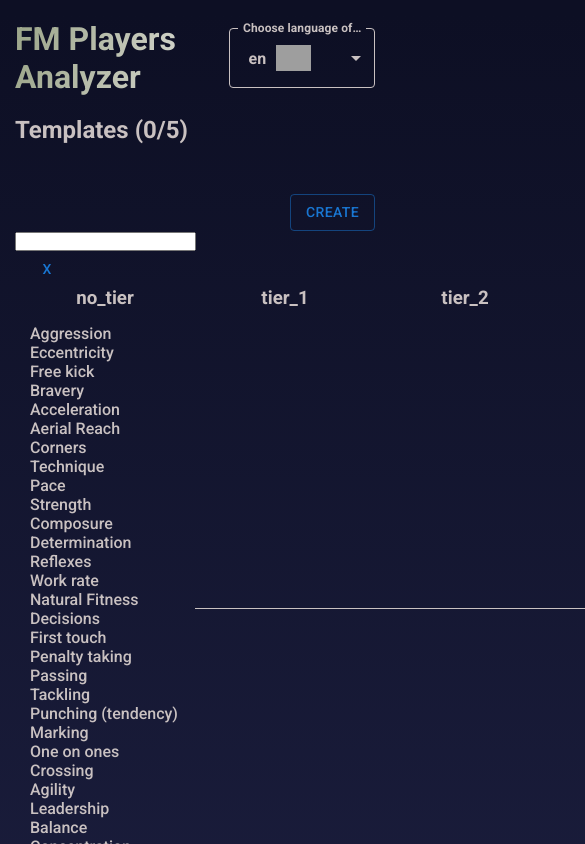
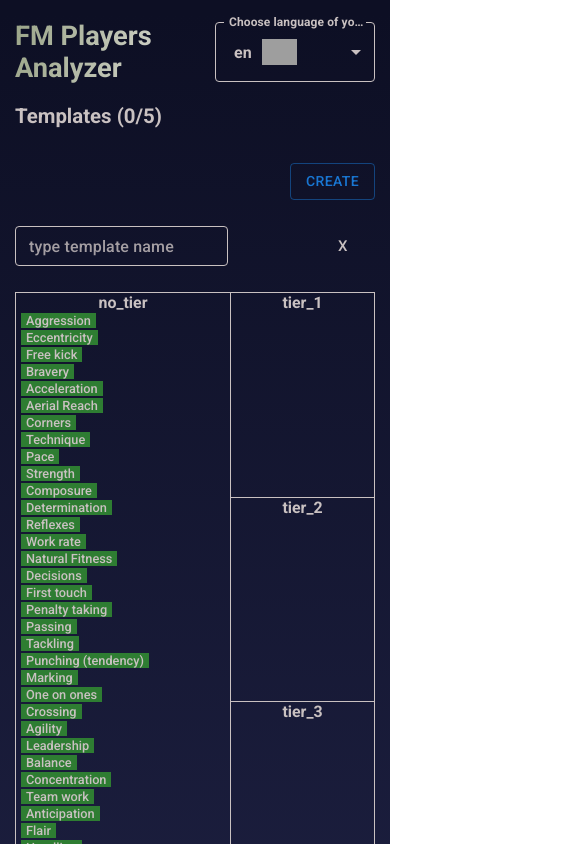
Before and after one commit to TheLastDance/fm-players-analyzer-client, a React (Vite) app in the folder client/: page / in a window 390 px wide. Both pictures are taken after a click on the button "CREATE". Shown: the top 844 px of the page, 585 px wide, since content can reach past the window. Built offline with nearby package versions, Linux system fonts and the light colour scheme; grey boxes are pictures that could not be loaded.

Commit message:
finished styling part

```diff
--- a/client/src/App.css
+++ b/client/src/App.css
@@ -4,6 +4,7 @@
   color: var(--maincFontColor);
   font-weight: 500;
   font-family: Roboto;
+  font-size: var(--mainFS);
 }
 
 #root {
--- a/client/src/App.tsx
+++ b/client/src/App.tsx
@@ -56,7 +56,7 @@
     }
   }
 
-  console.log(templateArraytoServerObj(localStorage.getItem('templates')));
+  console.log(data);
 
   return (
     <>
--- a/client/src/components/Form/Form.css
+++ b/client/src/components/Form/Form.css
@@ -10,7 +10,7 @@
 
 form input {
   margin-top: 10px;
-  font-size: var(--inputFS);
+  font-size: var(--mainFS);
   font-weight: 500;
   cursor: pointer;
   display: block;
@@ -32,11 +32,11 @@
   -webkit-appearance: none;
   -moz-appearance: none;
   appearance: none;
-  transition: 0.4s ease-in-out;
 }
 
 input::file-selector-button:hover {
   color: var(--maincFontColor);
   background: transparent;
   border-right: 1px solid var(--maincFontColor);
+  transition: 0.4s ease-in-out;
 }
--- a/client/src/components/Table/Table.css
+++ b/client/src/components/Table/Table.css
@@ -30,12 +30,12 @@
   color: var(--maincFontColor);
   background: var(--darkColor);
   cursor: pointer;
-  transition: 0.3s ease-in-out;
 }
 
 .players_table th:hover {
   text-decoration: underline;
   color: var(--blueColor);
+  transition: 0.3s ease-in-out;
 }
 
 td {
@@ -64,3 +64,13 @@
 .skill_red {
   color: rgb(116, 19, 19);
 }
+
+@media(max-width:900px) {
+  .players_table th {
+    padding: 5px 20px;
+  }
+
+  td {
+    padding: 0;
+  }
+}
--- /dev/null
+++ b/client/src/components/Templates/Template/DroppableComponent/DroppableComponent.css
@@ -0,0 +1,70 @@
+.store_container {
+  height: 100%;
+  user-select: none;
+  text-align: center;
+  padding: 0 5px;
+}
+
+.store_items {
+  height: 100%;
+}
+
+.store_container_no_tier {
+  grid-area: no_tier;
+  border: 1px solid var(--maincFontColor);
+}
+
+.store_container_tier_1 {
+  grid-area: tier_1;
+}
+
+.store_container_tier_2 {
+  grid-area: tier_2;
+}
+
+.store_container_tier_3 {
+  grid-area: tier_3;
+}
+
+.store_container_tier_4 {
+  grid-area: tier_4;
+}
+
+.store_container_tier_1,
+.store_container_tier_2,
+.store_container_tier_3,
+.store_container_tier_4 {
+  border-top: 1px solid var(--maincFontColor);
+  border-right: 1px solid var(--maincFontColor);
+}
+
+.store_container_tier_4 {
+  border-bottom: 1px solid var(--maincFontColor);
+}
+
+.store_item {
+  width: fit-content;
+  padding: 1px 0;
+}
+
+.store_item p {
+  white-space: nowrap;
+  overflow: hidden;
+  background: var(--templateAttributeColor);
+  text-overflow: ellipsis;
+  max-width: 250px;
+  font-size: var(--templateFS);
+  padding: 0 5px;
+}
+
+@media(max-width:500px) {
+  .store_item p {
+    max-width: 150px;
+  }
+}
+
+@media(max-width:350px) {
+  .store_item p {
+    max-width: 110px;
+  }
+}
--- a/client/src/components/Templates/Template/DroppableComponent/DroppableComponent.tsx
+++ b/client/src/components/Templates/Template/DroppableComponent/DroppableComponent.tsx
@@ -1,3 +1,4 @@
+import "./DroppableComponent.css"
 import { Droppable, Draggable } from "react-beautiful-dnd";
 import { attributesFull } from "../../../../data/attributes";
 import { Language, ITranslationPairs } from "../../../../types";
@@ -11,14 +12,13 @@
 
 function DroppableComponent({ name, items, id, lang }: IDroppableComponent) {
   return (
-    <div className='store_container'>
+    <div className={`store_container store_container_${name}`}>
       <div className="store_header">
         <h3>{name}</h3>
       </div>
       <Droppable droppableId={id}>
         {(provided) => (
-          <div {...provided.droppableProps} ref={provided.innerRef}>
-            <div className="store_items">
+          <div className={`store_items`} {...provided.droppableProps} ref={provided.innerRef}>
             {items.map((item, index) => <Draggable draggableId={item} index={index} key={item}>
               {(provided) => (
                 <div className="store_item" {...provided.dragHandleProps} {...provided.draggableProps} ref={provided.innerRef} >
@@ -28,7 +28,6 @@
             </Draggable>)}
             {provided.placeholder}
           </div>
-          </div>
         )}
       </Droppable>
     </div>
--- /dev/null
+++ b/client/src/components/Templates/Template/MuiStyles.ts
@@ -0,0 +1,33 @@
+export const textFieldStyle = {
+  '& .MuiFormLabel-root': {
+    color: 'var(--maincFontColor)',
+    opacity: 0.8,
+  },
+  '& label.Mui-focused': {
+    color: 'var(--maincFontColor)',
+  },
+  '& .MuiInput-underline:after': {
+    borderBottomColor: 'var(--maincFontColor)',
+  },
+  '& .MuiOutlinedInput-root': {
+    color: 'var(--maincFontColor)',
+    '& fieldset': {
+      borderColor: 'var(--maincFontColor)',
+    },
+    '&:hover fieldset': {
+      borderColor: '#a8aa9e',
+    },
+    '&.Mui-focused fieldset': {
+      borderColor: 'var(--maincFontColor)',
+    },
+  },
+}
+
+export const buttonDisabled = {
+  "&.MuiButton-root": {
+    "&.Mui-disabled": {
+      color: "rgba(25,118,210,0.3)",
+      border: "1px solid rgba(25,118,210,0.3)",
+    }
+  }
+}
--- /dev/null
+++ b/client/src/components/Templates/Template/Template.css
@@ -0,0 +1,45 @@
+.template_input_cls_container {
+  display: flex;
+  justify-content: space-between;
+  align-items: center;
+  margin: 25px 0;
+}
+
+/*
+.droppables_container {
+  width: 100%;
+  min-height: 300px;
+} */
+
+.droppable_block {
+  display: grid;
+  grid-template-areas:
+    "no_tier tier_1"
+    "no_tier tier_2"
+    "no_tier tier_3"
+    "no_tier tier_4";
+  grid-template-columns: 300px 1fr;
+}
+
+.template_save_delete_buttons {
+  margin-top: 35px;
+  display: flex;
+  justify-content: space-between;
+}
+
+@media(max-width:600px) {
+  .droppable_block {
+    grid-template-columns: 1.5fr 1fr;
+  }
+}
+
+@media(max-width:350px) {
+  .template_save_delete_buttons {
+    display: flex;
+    flex-direction: column;
+    justify-content: center;
+    align-items: center;
+    margin-top: 10px;
+    row-gap: 10px;
+  }
+}
--- a/client/src/components/Templates/Template/Template.tsx
+++ b/client/src/components/Templates/Template/Template.tsx
@@ -1,10 +1,13 @@
+import './Template.css';
 import { useState } from 'react';
 import { DragDropContext, DropResult } from 'react-beautiful-dnd';
 import DroppableComponent from '../Template/DroppableComponent/DroppableComponent';
 import { attributesFull } from '../../../data/attributes';
 import { Language, ITemplateArray, TiersEnum, ITemplateOne } from '../../../types';
-import { Button } from '@mui/material';
-
+import { Button, TextField } from '@mui/material';
+import { textFieldStyle, buttonDisabled } from './MuiStyles';
+import trash_icon from "../../../assets/trash_icon.svg";
+import save_icon from "../../../assets/save_icon.svg";
 
 interface ITemplate {
   lang: Language['lang'],
@@ -46,6 +49,7 @@
     ]
   });
 
+  // handles drag and drop logic
   const handleDragDrop = (res: DropResult) => {
     const { source, destination } = res;
     const templates = [...template.templates];
@@ -88,6 +92,7 @@
 
   console.log(template, template.name);
 
+  // saves a template in array and storage and closes template component
   const handleButton = () => {
     const templates = [...templatesArray];
 
@@ -108,11 +113,13 @@
     }
   }
 
+  // closes template
   const handleCloseBtn = () => {
     setTemplatesArray(prev => [...prev].map((item) => ({ ...item, toggled: false })));
     handleFalse();
   }
 
+  // deletes template from array and storage
   const handleDeleteTemplate = () => {
     if (item) {
       const newTemplates = templatesArray.filter(el => el.id !== item.id);
@@ -124,29 +131,42 @@
 
   return (
     <DragDropContext onDragEnd={handleDragDrop} >
-      <div>
-        <div className='input_name'>
-          <label>
-            <input maxLength={7} type="text" value={template.name} onChange={(e) => setTemplates(prev => ({ ...prev, name: e.target.value }))} />
-          </label>
-        </div>
-        <Button variant='text' onClick={handleCloseBtn}>
+      <div className='template_input_cls_container'>
+        <TextField
+          sx={textFieldStyle}
+          error={error ? true : false}
+          onChange={(e) => setTemplates(prev => ({ ...prev, name: e.target.value }))}
+          id="outlined-error-helper-text"
+          label="type template name"
+          value={template.name}
+          helperText={error}
+          size='small'
+          inputProps={{
+            maxLength: 7,
+            type: "text",
+          }}
+        />
+        <Button variant='text' color='inherit' size='large' onClick={handleCloseBtn}>
           X
         </Button>
       </div>
-      {error && <p>{error}</p>}
       <div className='droppables_container'>
         <div className='droppable_block'>
           {template.templates.map((item) =>
-            <div key={item.name} >
-              <DroppableComponent name={item.name} items={item.attributes} id={item.name} lang={lang} />
-            </div>
+            <DroppableComponent key={item.name} name={item.name} items={item.attributes} id={item.name} lang={lang} />
           )}
         </div>
       </div>
-      <div className='template_save_button'>
-        {item && <Button variant='contained' color='error' onClick={handleDeleteTemplate}>Delete Template</Button>}
-        <Button disabled={!template.name || template.templates[0].attributes.length === 47} onClick={handleButton} variant='contained' >Save</Button>
+      <div className='template_save_delete_buttons'>
+        {item ? <Button variant='contained' color='error' startIcon={<img src={trash_icon} />} onClick={handleDeleteTemplate}>Delete Template</Button> : <span></span>}
+        <Button
+          disabled={!template.name || template.templates[0].attributes.length === 47}
+          endIcon={<img src={save_icon} />}
+          sx={buttonDisabled}
+          onClick={handleButton}
+          variant='contained' >
+          Save
+        </Button>
       </div>
     </DragDropContext>
   )
--- a/client/src/components/Templates/Templates.css
+++ b/client/src/components/Templates/Templates.css
@@ -1,49 +1,19 @@
-.template_section {
-  margin-bottom: 100px;
+.templates_section {
+  margin-bottom: 50px;
   display: flex;
   flex-direction: column;
+}
+
+.templates_header {
+  margin-bottom: 35px;
 }
 
 .templates_menu {
   display: flex;
   justify-content: space-between;
-}
-
-.header_2 {
-  margin-bottom: 50px;
-}
-
-.droppables_container {
-  width: 100%;
-  min-height: 300px;
-}
-
-.droppable_block {
-  display: flex;
-  justify-content: space-between;
-}
-
-.store_container {
-  display: flex;
-  flex-direction: column;
   align-items: center;
 }
 
-.store_items {
-  user-select: none;
-  border-bottom: 1px solid var(--maincFontColor);
-  padding: 15px;
-  min-height: 300px;
-  min-width: 180px;
+.templates_group button {
+  margin: 0 10px 5px 0;
 }
-
-.store_item p {
-  white-space: nowrap;
-  overflow: hidden;
-  text-overflow: ellipsis;
-  max-width: 150px;
-}
-
-.template_save_button {
-  align-self: end;
-}
--- a/client/src/components/Templates/Templates.tsx
+++ b/client/src/components/Templates/Templates.tsx
@@ -4,6 +4,7 @@
 import Template from './Template/Template';
 import { useToggle } from '../../customHooks/useToggle';
 import { Button } from '@mui/material';
+import { buttonDisabled } from './Template/MuiStyles';
 
 
 interface ITemplates {
@@ -31,9 +32,9 @@
 
 
   return (
-    <section className='template_section'>
-      <div className="header_2">
-        <h1>Templates {`(${templatesArray.length}/${maxTemplates})`}</h1>
+    <section className='templates_section'>
+      <div className="templates_header">
+        <h2>Templates {`(${templatesArray.length}/${maxTemplates})`}</h2>
       </div>
       <div className="templates_menu">
         <div className="templates_group">
@@ -41,7 +42,7 @@
             {item.name}
           </Button>)}
         </div>
-        <Button variant='outlined' disabled={templatesArray.length >= maxTemplates} onClick={handleCreate} >
+        <Button sx={buttonDisabled} variant='outlined' disabled={templatesArray.length >= maxTemplates} onClick={handleCreate} >
           Create
         </Button>
       </div>
--- a/client/src/index.css
+++ b/client/src/index.css
@@ -6,13 +6,15 @@
   -moz-osx-font-smoothing: grayscale;
   --scaleFactor: 1;
   --h1FS: calc(32px * var(--scaleFactor));
-  --inputFS: calc(16px * var(--scaleFactor));
+  --mainFS: calc(16px * var(--scaleFactor));
+  --templateFS: calc(15px * var(--scaleFactor));
   --backgroundColor: linear-gradient(180deg, rgba(13, 15, 36, 1) 1%, rgba(34, 37, 74, 1) 100%);
   --maincFontColor: rgb(201, 193, 193);
   --tableTdColor: rgb(136, 143, 125);
   --gradient: linear-gradient(285deg, rgba(226, 225, 222, 1) 1%, rgb(155, 165, 137) 100%);
   --darkColor: rgb(41, 44, 46);
   --blueColor: #1976d2;
+  --templateAttributeColor: #2e7d32;
 }
 
 * {
@@ -20,3 +22,15 @@
   padding: 0;
   box-sizing: border-box;
 }
+
+@media(max-width:900px) {
+  :root {
+    --scaleFactor: 0.9;
+  }
+}
+
+@media(max-width:500px) {
+  :root {
+    --scaleFactor: 0.85;
+  }
+}
```
Also changed, not shown: client/src/assets/save_icon.svg (added), client/src/assets/trash_icon.svg (added). Lines whose indentation alone changed are shown as unchanged.
